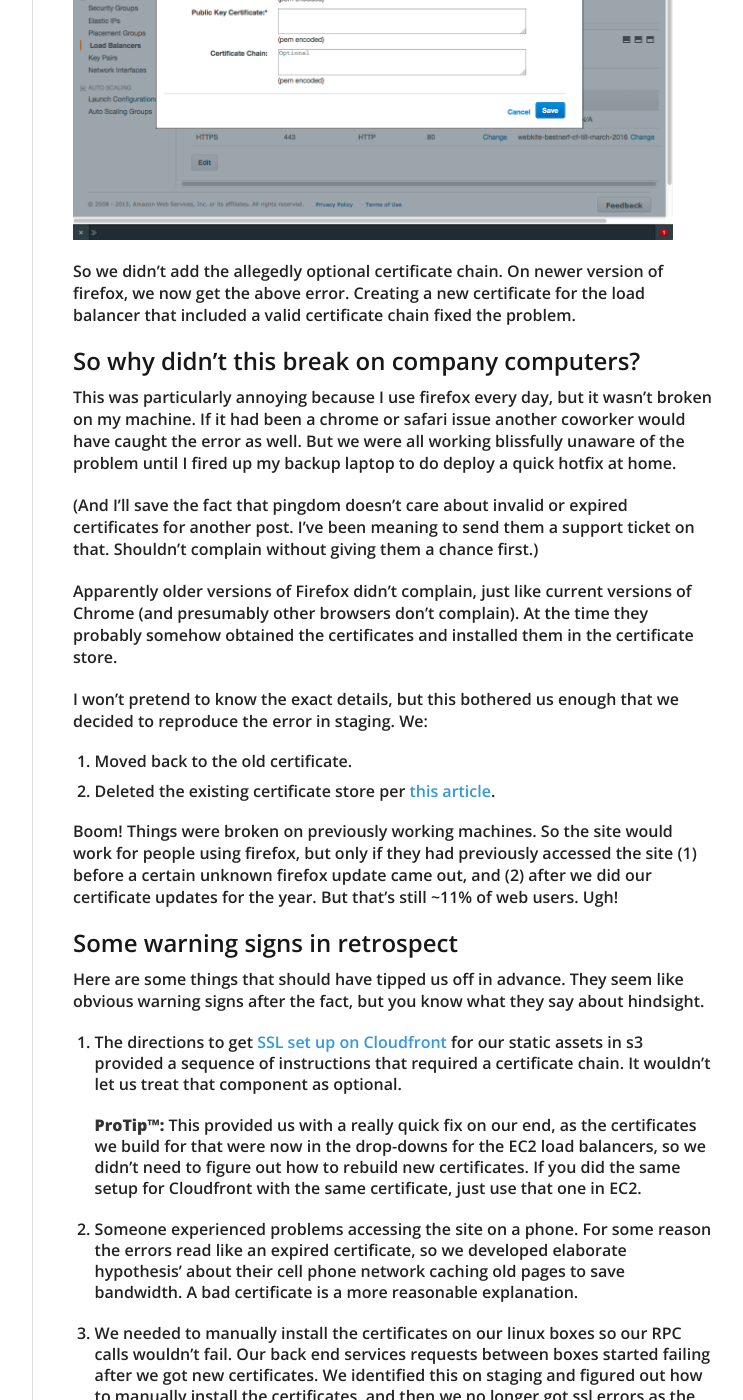
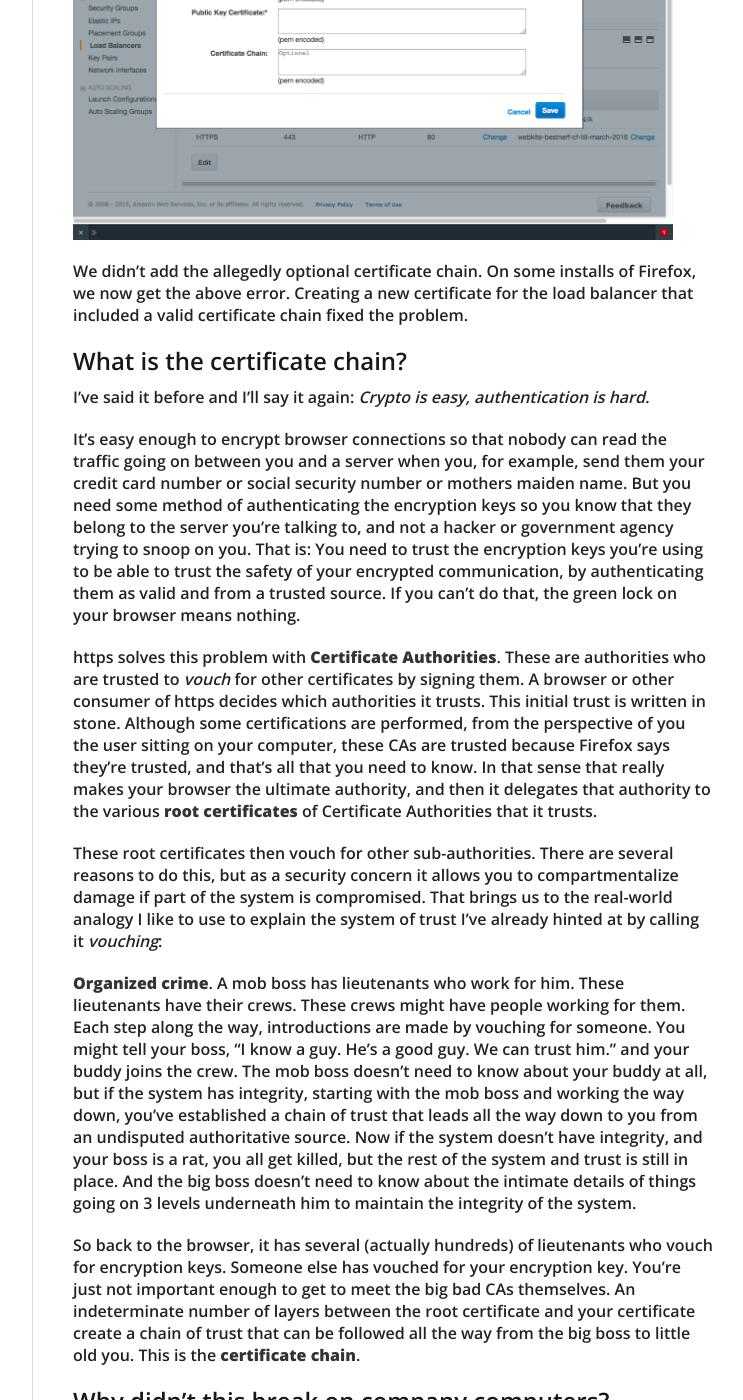
Before and after one commit to grant-olson/grant-olson.github.io, a Jekyll site: the page built from _posts/2015-03-19-sec_error_unknown_issuer_in_firefox_amazon_lied.md, in a window 1280 px wide and 1400 px high, scrolled down 1251 px. Shown: the whole window, without its empty margins (378-1121 px from the left). Built offline with Jekyll 4.4.1, drawn with Linux system fonts in a browser that asks for light colours; some of the changed text lies outside the part shown.

Commit message:
Corrections to latest post

```diff
--- a/_posts/2015-03-19-sec_error_unknown_issuer_in_firefox_amazon_lied.md
+++ b/_posts/2015-03-19-sec_error_unknown_issuer_in_firefox_amazon_lied.md
@@ -7,15 +7,15 @@ category: news
 
 We just dealt with a really frustrating error over at webkite. Our
 site was suddenly broken with a bad ssl certificate, but only on
-firefox. To make matters more confusing, things worked fine on all our
-firefox installs in the office, but only blew up on clean installs.
+Firefox. To make matters more confusing, things worked fine on all our
+Firefox installs in the office, but only blew up on clean installs.
 
 If you're reading this, and you're seeing a `(Error code:
-sec_error_unknown_issuer)` in firefox, then I can hopefully help you
-out.
+sec_error_unknown_issuer)` in Firefox, and you're hosting your site on
+EC2, then I can hopefully help you out.
 
-<a href='/files/firefox_error.png'>
-<img src='/files/firefox_error.png' width="600" />
+<a href='/files/Firefox_error.png'>
+<img src='/files/Firefox_error.png' width="600" />
 </a>
 
 
@@ -28,46 +28,120 @@ up the new certificate in the EC2 dashboard, Amazon showed us this:
 <img src='/files/aws_console.png' width='600' />
 </a>
 
-So we didn't add the allegedly optional certificate chain. On newer
-version of firefox, we now get the above error. Creating a new
+We didn't add the allegedly optional certificate chain. On some
+installs of Firefox, we now get the above error. Creating a new
 certificate for the load balancer that included a valid certificate
 chain fixed the problem.
 
-## So why didn't this break on company computers?
+## What is the certificate chain?
 
-This was particularly annoying because I use firefox every day, but it
-wasn't broken on my machine. If it had been a chrome or safari issue another
-coworker would have caught the error as well. But we were all working
-blissfully unaware of the problem until I fired up my backup laptop to
-do deploy a quick hotfix at home.
+I've said it before and I'll say it again: *Crypto is easy,
+authentication is hard.*
+
+It's easy enough to encrypt browser connections so that nobody can
+read the traffic going on between you and a server when you, for
+example, send them your credit card number or social security number
+or mothers maiden name. But you need some method of authenticating the
+encryption keys so you know that they belong to the server you're
+talking to, and not a hacker or government agency trying to snoop on
+you. That is: You need to trust the encryption keys you're using to be
+able to trust the safety of your encrypted communication, by
+authenticating them as valid and from a trusted source. If you can't
+do that, the green lock on your browser means nothing.
+
+https solves this problem with **Certificate Authorities**. These are
+authorities who are trusted to *vouch* for other certificates by
+signing them. A browser or other consumer of https decides which
+authorities it trusts. This initial trust is written in
+stone. Although some certifications are performed, from the
+perspective of you the user sitting on your computer, these CAs are
+trusted because Firefox says they're trusted, and that's all that you
+need to know. In that sense that really makes your browser the
+ultimate authority, and then it delegates that authority to the
+various **root certificates** of Certificate Authorities that it trusts.
+
+These root certificates then vouch for other sub-authorities. There
+are several reasons to do this, but as a security concern it allows
+you to compartmentalize damage if part of the system is
+compromised. That brings us to the real-world analogy I like to use to
+explain the system of trust I've already hinted at by calling it
+*vouching*:
+
+**Organized crime**. A mob boss has lieutenants who work for him. These
+lieutenants have their crews. These crews might have people working
+for them. Each step along the way, introductions are made by vouching
+for someone. You might tell your boss, "I know a guy. He's a good
+guy. We can trust him." and your buddy joins the crew. The mob
+boss doesn't need to know about your buddy at all, but if the system
+has integrity, starting with the mob boss and working the way down,
+you've established a chain of trust that leads all the way down to you
+from an undisputed authoritative source. Now if the system doesn't
+have integrity, and your boss is a rat, you all get killed, but the
+rest of the system and trust is still in place. And the big boss
+doesn't need to know about the intimate details of things going on 3
+levels underneath him to maintain the integrity of the system.
+
+So back to the browser, it has several (actually hundreds) of
+lieutenants who vouch for encryption keys. Someone else has vouched
+for your encryption key. You're just not important enough to get to
+meet the big bad CAs themselves. An indeterminate number of layers
+between the root certificate and your certificate create a chain of
+trust that can be followed all the way from the big boss to little old
+you. This is the **certificate chain**.
+
+## Why didn't this break on company computers?
+
+Without that chain of trust, things should have blown up
+everywhere. But they didn't. They were working just fine on our
+machines.  This was particularly annoying because I use Firefox every
+day, but it wasn't broken on my machine. If it had been a Chrome or
+Safari issue another coworker would have caught the error as well. But
+we were all working blissfully unaware of the problem until I fired up
+my backup laptop to do deploy a quick hotfix at home.
 
 (And I'll save the fact that pingdom doesn't care about invalid or
 expired certificates for another post. I've been meaning to send them
 a support ticket on that. Shouldn't complain without giving them a
 chance first.)
 
-Apparently older versions of Firefox didn't complain, just like
-current versions of Chrome (and presumably other browsers don't
-complain). At the time they probably somehow obtained the certificates
-and installed them in the certificate store.
-
-I won't pretend to know the exact details, but this bothered us enough
-that we decided to reproduce the error in staging. We:
+This bothered us enough that we decided to reproduce the error in
+staging. We:
 
 1. Moved back to the old certificate.
 2. Deleted the existing certificate store per [this article](https://support.mozilla.org/en-US/kb/couldnt-initialize-applications-security-component?redirectlocale=en-US&redirectslug=Could+not+initialize+the+browser+security+component#w_corrupted-file).
 
 Boom! Things were broken on previously working machines. So the site
-would work for people using firefox, but only if they had previously
-accessed the site (1) before a certain unknown firefox update came
-out, and (2) after we did our certificate updates for the year. But
-that's still ~11% of web users. Ugh!
+would work for people using Firefox, but only if they had previously
+accessed the site for the first time after we updated our
+certificate. But that's still ~11% of web users. Ugh!
+
+I originally thought that a new version of Firefox had locked down SSL
+security settings. But now I don't believe that. I was making things
+more complicated than they were.  My current unproven working theory:
+
+1.  Last year's certificates on EC2 had the proper certificate chain.
+2.  When we accessed the site in the past, the certificate chain was
+    stored in Firefox.
+3.  When we requested new certificates from the same provider, it had
+    the same chain of signing certificates.
+4.  Our installations of Firefox were able to perform validation
+    because they had access to the pre-existing signing certificates in
+    the certificate db.
+5.  Installations of Firefox that had never visited the site before did
+    not, and complained.
+
+Back to the organized crime example: Someone tells you, "Hey this is
+my buddy Vladimir. You guys should talk. I think you could do some
+good for each other." You reply, "Vladimir? We go way back. Remember
+that thing? No the other thing. Yeah, yeah, good times!" There's no
+need to re-establish trust for someone you've already decided is
+trustworthy.
 
 ## Some warning signs in retrospect
 
-Here are some things that should have tipped us off in advance. They
-seem like obvious warning signs after the fact, but you know what they
-say about hindsight.
+Here are some things that should have tipped us off to the problem in
+advance. They seem like obvious warning signs after the fact, but you
+know what they say about hindsight.
 
 1.  The directions to get [SSL set up on Cloudfront](http://docs.aws.amazon.com/AmazonCloudFront/latest/DeveloperGuide/SecureConnections.html#CNAMEsAndHTTPS) for our static
     assets in s3 provided a sequence of instructions that required a
@@ -78,6 +152,9 @@ say about hindsight.
     the EC2 load balancers, so we didn't need to figure out how to
     rebuild new certificates. If you did the same setup for Cloudfront
     with the same certificate, just use that one in EC2.
+
+    In addition, it seems our static assets loaded just fine in
+    versions of firefox where the main site was breaking.
 
 2.  Someone experienced problems accessing the site on a phone. For
     some reason the errors read like an expired certificate, so we
@@ -93,39 +170,53 @@ say about hindsight.
     boxes talked to each other.
 
     The fact that reasonably up to date machines didn't have the
-    certificates installed should have made us think more about how
-    new the main, or intermediate signing certificates were, and why
-    they weren't part of the default package on Ubuntu. But we wrote
-    that off as openssl being really flaky and fragile when you're
-    doing stuff from the command line, so we just added the certs to
-    prod boxes and went along our merry way.
+    certificates installed should have made us think more about why
+    they weren't part of the default certificate store on Ubuntu. But
+    we wrote that off as openssl being really flaky and fragile when
+    you're doing stuff from the command line, so we just added the
+    certs to prod boxes and went along our merry way.
+
+    In reality this was the same problem as described in the section
+    above. If we would have had the full certificate chain in our
+    certificate, then our RPC calls would have been able to provide
+    full authentication up to the root certificate that was already in
+    the system's certificate store. But in this case the system won't
+    cache intermediate certificates as it gets them, because you need
+    root access to store them in `/etc` and to run the
+    `update-ca-certificates` command that generates the system's master
+    list.
 
 ## Why didn't the other browsers complain?
 
 Good question. Firefox has been getting much more strict on these
-sorts of validations. In fact, not only did Chrome refuse to complain
-here, it refused to complain when our ssl certificates on staging
-expired unexpectedly.
+sorts of validations and the process of vouching. In fact, not only
+did Chrome refuse to complain here, it refused to complain when our
+ssl certificates on staging expired unexpectedly! That's right. The
+certificates were expired and invalid and Chrome kept loading the site
+without complaining.
 
 As some of my previous blog posts and work have explained, I'm not a
 huge proponent of the Certificate Authority model, but if you're going
 to do it you should do it right. If not, you might as well start
 trusting self-signed certificates in the browser. A certificate is
 only valid if you can validate all the certifications all the way up
-to one that you trust.
+to one that you trust, including things like expiration date and the
+general authenticity of each signing certificate.
 
-I don't know if chrome found another out-of-band way to get the
-certificates in the chain, or if it just didn't care about doing full
-validation. If anyone has insights on the differences in what happened
-between browsers, I'd appreciate some information.
+Back to the (growing tired and old) analogy, a stranger walks up to
+you on the street and tells you his friend Eve is a great
+safecracker. Why would you trust Eve? You wouldn't. (Unknown chain.)
+Or what about the same from your friend Pedro you haven't seen in 15
+years? Even though he's never done you wrong, some time might cause
+your trust to expire. (Expired signing certificate.)
 
 ## Hope that helped
 
 I'm a bit curious if our problem was unique, or if a lot of sites are
 blowing up because they weren't configured in a way that worked with
-the newest versions of firefox. If you encountered this problem, or a
-similar one that wasn't directly related to EC2, please leave me a
-comment or shoot me an email.
+the newest versions of Firefox. If you encountered this problem, or a
+similar one that wasn't directly related to EC2, please shoot me an
+email.
 
 - Grant
 
@@ -142,7 +233,7 @@ Pertinent lines:
 > certificate authority issued the certificate and therefore whether or
 > not the browser can trust that the domain certificate is
 > valid. Different browsers handle things in different ways, but if you
-> are missing the certificate chain and Firefox, you get a pretty scary
+> are missing the certificate chain and firefox, you get a pretty scary
 > warning page.
 
 Doh!
```
